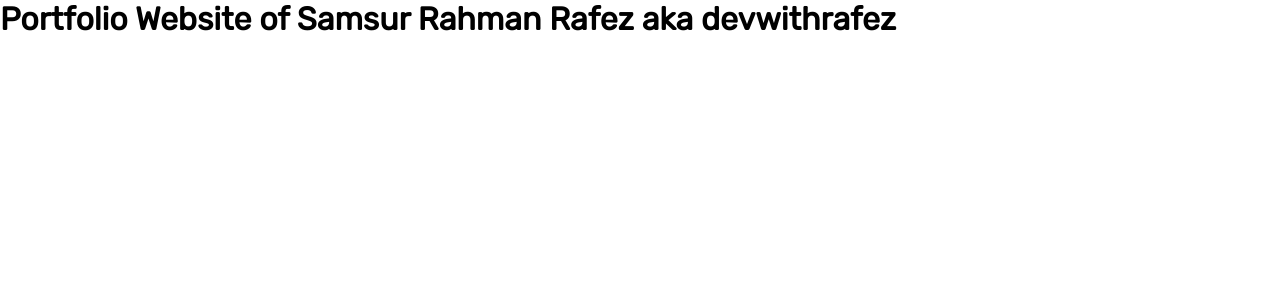
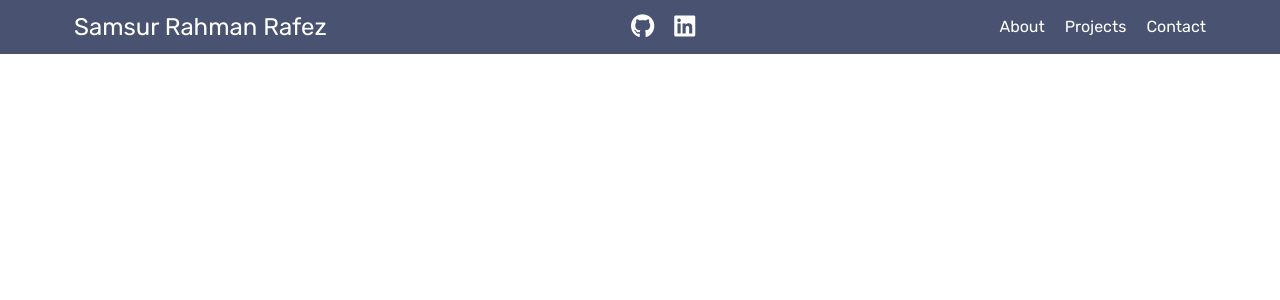
Before and after one commit to srahman3311/my-portfolio-website, a React (Create React App) app: page / in a window 1280 px wide. Shown: the top 300 px of the page. Built offline with nearby package versions, Linux system fonts and the light colour scheme.

Commit message:
Create Navbar component and use it in Home route

```diff
--- a/public/index.html
+++ b/public/index.html
@@ -6,6 +6,8 @@
         <meta name="description" content="Portfolio Website of Samsur Rahman Rafez aka devwithrafez"/>
         <!--Google Fonts-->
         <link href="https://fonts.googleapis.com/css2?family=Rubik&display=swap" rel="stylesheet">
+        <!--Font Awesome-->
+        <script src="https://kit.fontawesome.com/14ab8b126d.js" crossorigin="anonymous"></script>
         <title>Dev With Rafez</title>
     </head>
     <body>
--- a/src/App.js
+++ b/src/App.js
@@ -1,12 +1,21 @@
+import { BrowserRouter as Router, Routes, Route } from "react-router-dom";
+
 // Stylesheet
 import styles from "./App.module.css";
+
+// Routes
+import Home from "./components/home/Home";
 
 
 function App() {
 
     return (
-        <div className = "">
-            <h1>Portfolio Website of Samsur Rahman Rafez aka devwithrafez</h1>
+        <div className = {styles.App}>
+             <Router>
+                <Routes>
+                    <Route path="/" element={<Home />} />
+                </Routes>
+            </Router>
         </div>
     );
 
--- /dev/null
+++ b/src/components/home/Home.js
@@ -0,0 +1,15 @@
+// Components
+import Navbar from "../reuseable-components/navbar/Navbar";
+
+
+function Home() {
+
+    return (
+        <div className="">
+            <Navbar />
+        </div>
+    );
+
+}
+
+export default Home;
--- /dev/null
+++ b/src/components/reuseable-components/navbar/Navbar.js
@@ -0,0 +1,50 @@
+// Stylesheet
+import styles from "./Navbar.module.css";
+
+// Components
+import LinkComponent from "../others/LinkComponent";
+import Icon from "../others/Icon";
+
+
+
+function Navbar() {
+
+    return (
+        <div className = {styles.navbar}>
+            <div className = {styles.navbar_brand}>
+                <LinkComponent href = "/" text = "Samsur Rahman Rafez" />
+            </div>
+            {/* For external links Link from react-router-dom doesn't work */}
+            <div className = {styles.social_media}>
+                <a href = "https://github.com/srahman3311" target = "_blank" rel = "noreferrer">
+                    <Icon
+                        iconClassName = "fab fa-github"
+                        style = {{
+                            color: "white",
+                            fontSize: "1.5rem"
+                        }}
+                    />
+                </a>
+                <a href = "https://www.linkedin.com/in/samsur-rahman-rafez-703251152/" target = "_blank" rel = "noreferrer">
+                    <Icon
+                        iconClassName = "fab fa-linkedin"
+                        style = {{
+                            color: "white",
+                            fontSize: "1.5rem"
+                        }}
+                    />
+                </a>
+            </div>
+            <div className = {styles.navbar_routes}>
+                <LinkComponent href = "#" text = "About" />
+                <LinkComponent href = "#" text = "Projects" />
+                <LinkComponent href = "#" text = "Contact" />
+            </div>
+        </div>
+    );
+
+}
+
+
+
+export default Navbar;
--- /dev/null
+++ b/src/components/reuseable-components/navbar/Navbar.module.css
@@ -0,0 +1,18 @@
+.navbar {
+    background-color: #495371;
+    display: flex;
+    justify-content: space-between;
+    align-items: center;
+    padding: 1% 5%;
+}
+
+.navbar a {
+    text-decoration: none;
+    color: white;
+    padding: 0px 10px;
+
+}
+
+.navbar .navbar_brand a {
+    font-size: 1.5rem;
+}
--- /dev/null
+++ b/src/components/reuseable-components/others/Icon.js
@@ -0,0 +1,7 @@
+function Icon({ iconClassName, style }) {
+    return (
+        <i className = {iconClassName} style = {style}></i>
+    );
+}
+
+export default Icon;
--- /dev/null
+++ b/src/components/reuseable-components/others/LinkComponent.js
@@ -0,0 +1,15 @@
+import { Link } from "react-router-dom";
+
+
+
+function LinkComponent({ href, text }) {
+
+    return (
+        <Link to = {href}>{text}</Link>
+    );
+
+}
+
+
+
+export default LinkComponent;
```
